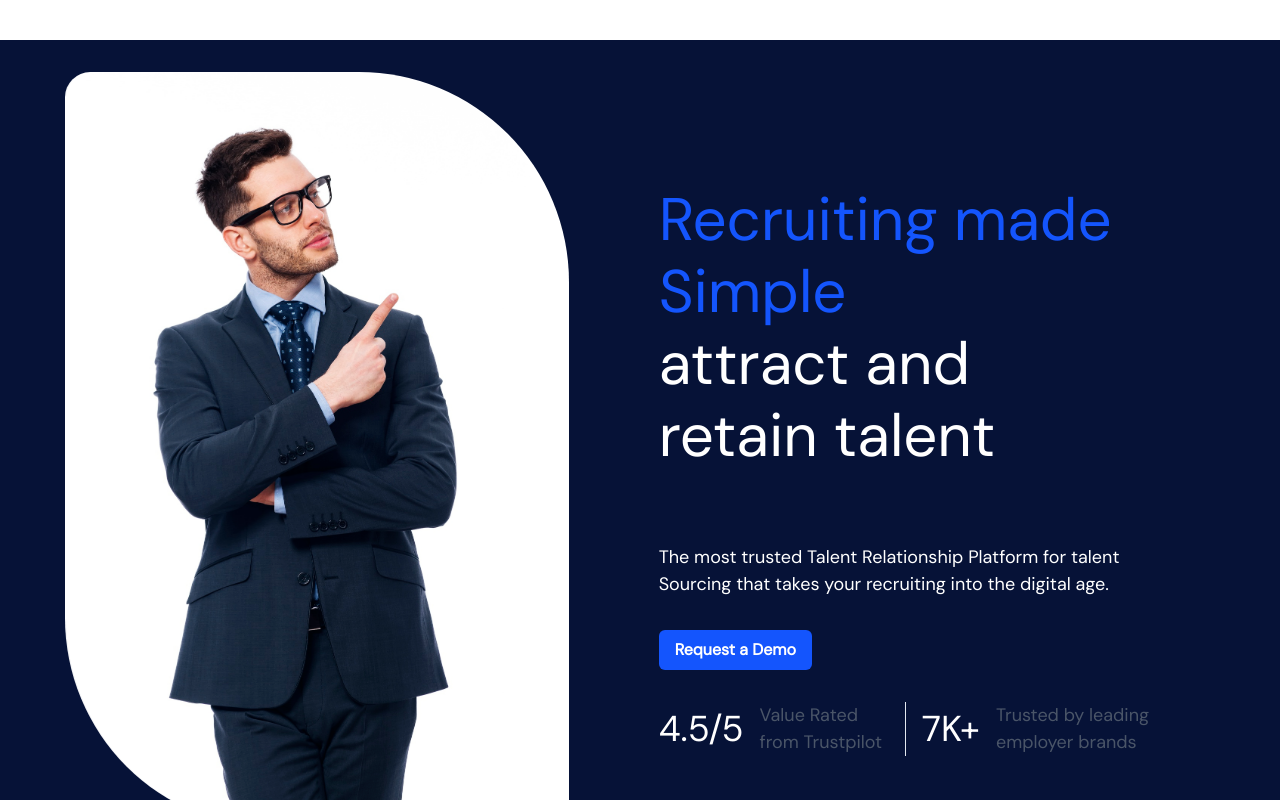
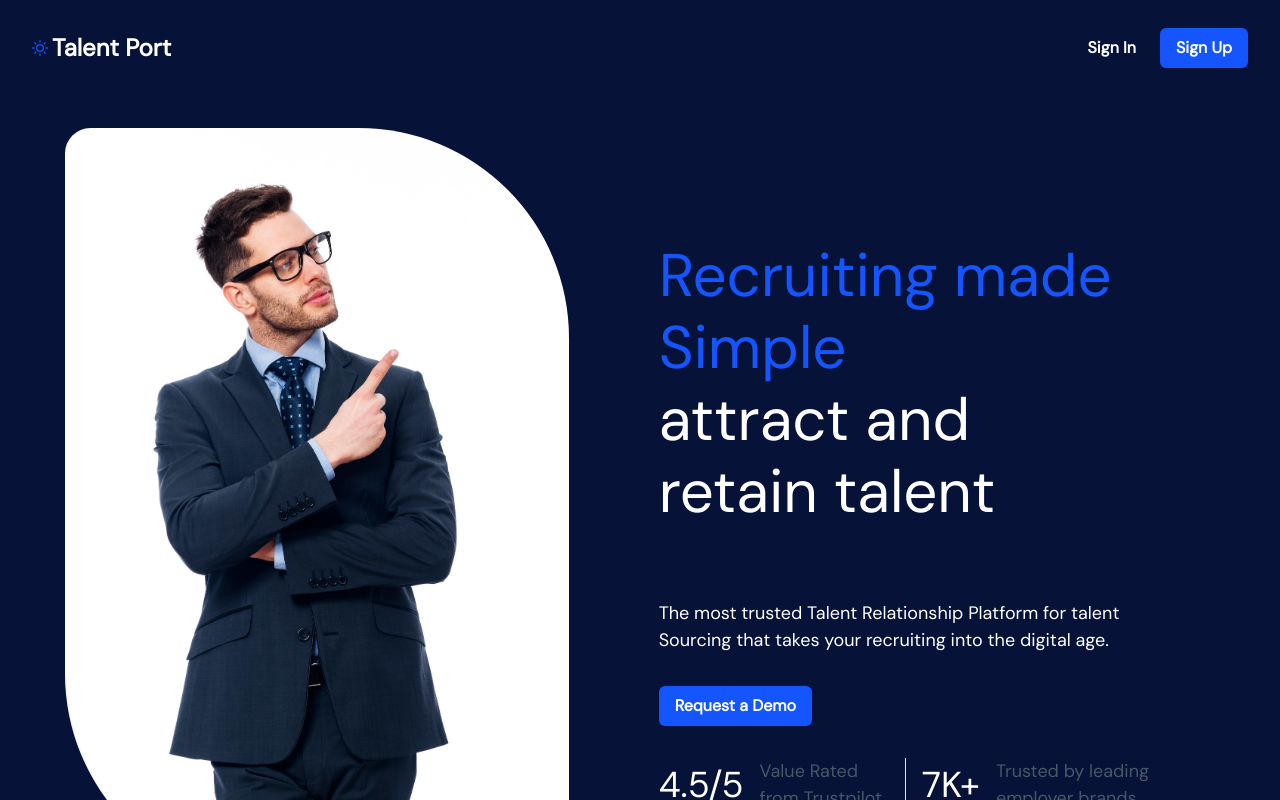
Before and after one commit to pr0secutor/studymonk-frontend, a Next.js app: page / in a window 1280 px wide. Shown: the top 800 px of the page. Built offline with nearby package versions, Linux system fonts and the light colour scheme.

Commit message:
added header and navigation

```diff
--- a/components/Banner.jsx
+++ b/components/Banner.jsx
@@ -20,7 +20,6 @@ const Banner = () => {
       w={"100%"}
       flexDir={"column"}
       p={10}
-      mt={10}
       mb={10}
       bgColor={"#061237"}
       gap={10}
--- a/components/Footer.jsx
+++ b/components/Footer.jsx
@@ -4,7 +4,7 @@ import React from "react";
 
 const Footer = () => {
   return (
-    <Flex w={"100%"} flexDir={"column"} bgColor={"#051237"} alignItems={"center"}>
+    <Flex w={"100%"} flexDir={"column"} bgColor={"#061237"} alignItems={"center"}>
       <Flex
         flexDirection={{ base: "column", lg: "row" }}
         justifyContent={"space-evenly"}
--- /dev/null
+++ b/components/Header.jsx
@@ -0,0 +1,50 @@
+import { Button, Flex, HStack, Heading } from "@chakra-ui/react";
+import React from "react";
+
+import { SunIcon } from "@chakra-ui/icons";
+import { useRouter } from "next/router";
+
+const Header = () => {
+    const router = useRouter();
+
+
+  return (
+    <Flex
+      as={"nav"}
+      w={"100%"}
+      h={24}
+      bgColor={"#061237"}
+      justifyContent={"space-between"}
+      p={8}
+    >
+      <HStack spacing={1}>
+        <SunIcon color={"#1455FD"} />
+        <Heading color={"white"} fontSize={"2xl"}>Talent Port</Heading>
+      </HStack>
+      <HStack>
+        <Button
+          color={"white"}
+          variant={"ghost"}
+          colorScheme="messenger"
+          _active={{}}
+          _hover={{}}
+          onClick={() => router.push("/signin")}
+        >
+          Sign In
+        </Button>
+        <Button
+          variant={"solid"}
+          size={"md"}
+          color={"white"}
+          bgColor={"#1455FD"}
+          _hover={{}}
+          onClick={() => router.push("/signup")}
+        >
+          Sign Up
+        </Button>
+      </HStack>
+    </Flex>
+  );
+};
+
+export default Header;
--- a/package.json
+++ b/package.json
@@ -19,6 +19,7 @@
     "framer-motion": "^10.12.18",
     "next": "13.4.7",
     "react": "18.2.0",
-    "react-dom": "18.2.0"
+    "react-dom": "18.2.0",
+    "react-router-dom": "^6.14.1"
   }
 }
--- a/pages/index.js
+++ b/pages/index.js
@@ -11,11 +11,13 @@ import {
 } from "@chakra-ui/react";
 import Banner from "@/components/Banner";
 import Footer from "@/components/Footer";
+import Header from "@/components/Header";
 
 
 export default function Home() {
   return (
     <>
+    <Header/>
     <Flex
       w={"100%"}
       h={"100%"}
```
Also changed, not shown: 1 other file (tests, documents, lock files or other folders).
